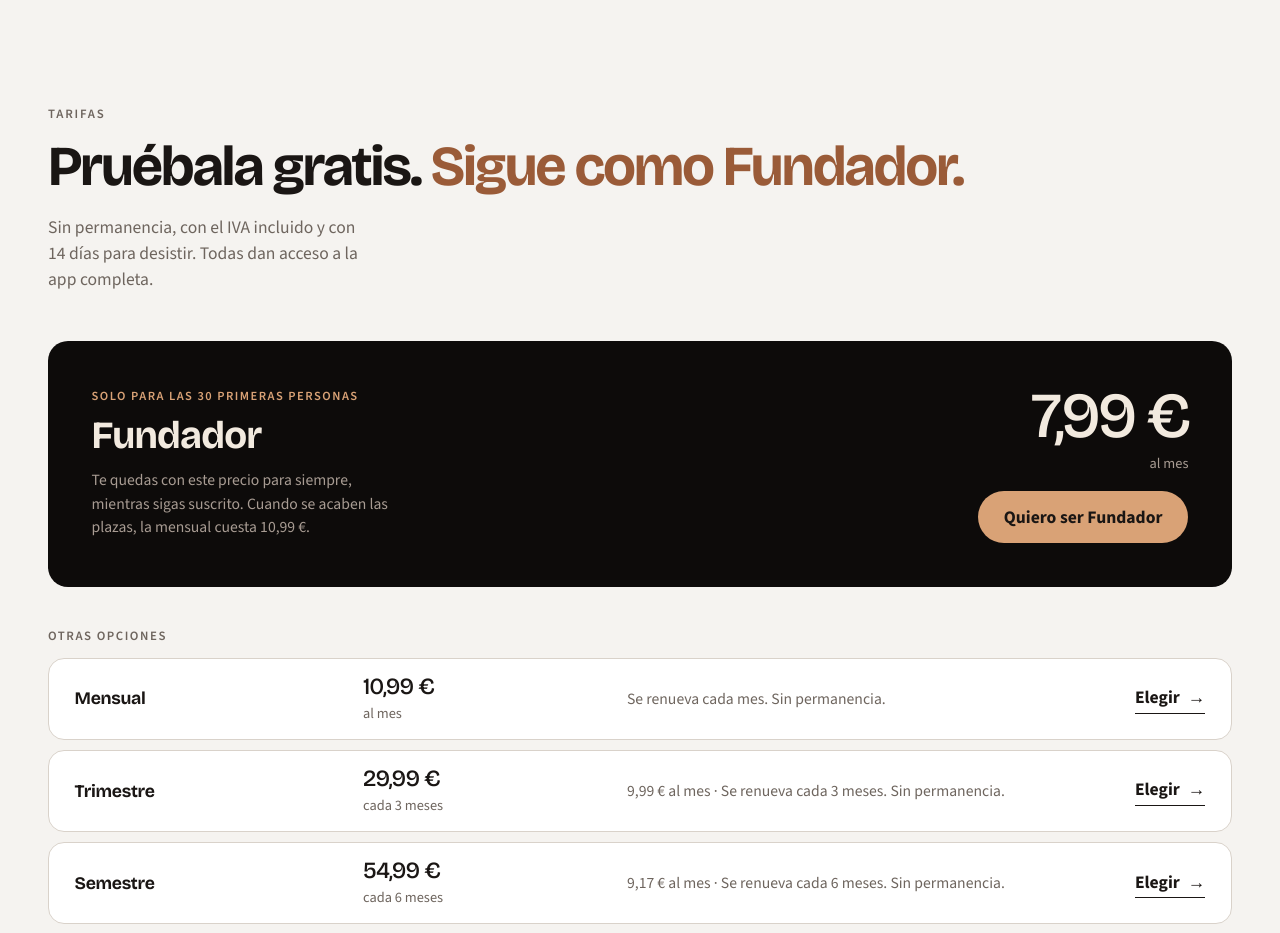
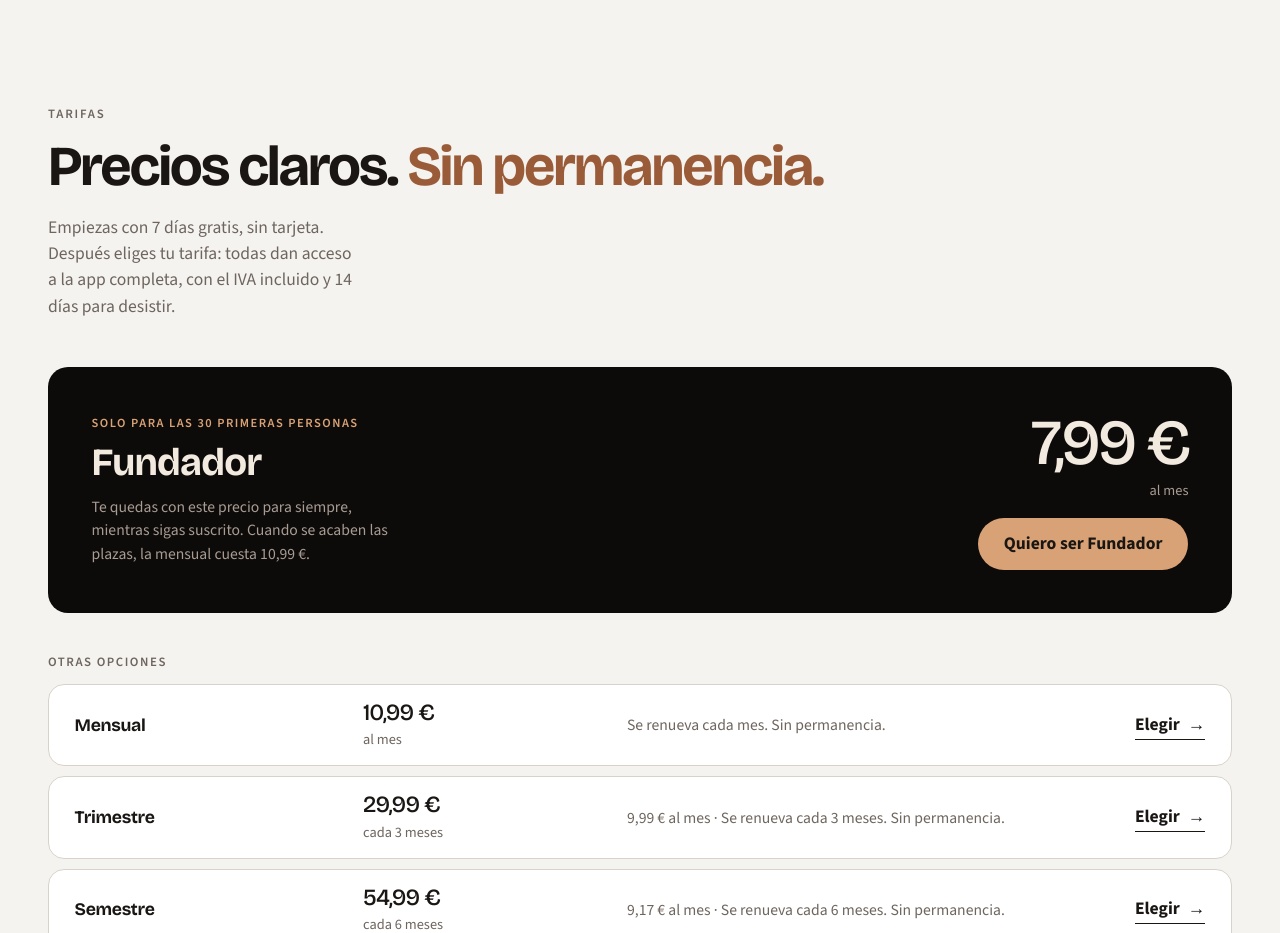
Before and after one commit to aleruizugr/ruvi-web, a plain HTML site: page dos-decimas/index.html in a window 1280 px wide. Shown: the part 5020-5953 px from the top of the page. Drawn offline with nearby package versions, Linux system fonts and the light colour scheme.

Commit message:
Dos Décimas (prueba): título de tarifas «Precios claros. Sin permanencia.»
Co-Authored-By: Claude Opus 5.5 <noreply@anthropic.com>

```diff
--- a/dos-decimas/index.html
+++ b/dos-decimas/index.html
@@ -482,7 +482,7 @@ img{display:block;max-width:100%;height:auto}a{color:inherit}
   <div class="v-opi-nav"><span class="v-opi-desliza">Desliza para ver más →</span><button type="button" aria-label="Opinión anterior" onclick="this.closest('.in').querySelector('.v-opis').scrollBy({left:-460,behavior:'smooth'})">←</button><button type="button" aria-label="Opinión siguiente" onclick="this.closest('.in').querySelector('.v-opis').scrollBy({left:460,behavior:'smooth'})">→</button></div>
 </div></section>
 <section class="v-planes" id="planes"><div class="in">
-  <div class="rev"><span class="eti">Tarifas</span><h2 class="v-tit">Pruébala gratis. <em>Sigue como Fundador.</em></h2><p class="v-sub">Sin permanencia, con el IVA incluido y con 14 días para desistir. Todas dan acceso a la app completa.</p></div>
+  <div class="rev"><span class="eti">Tarifas</span><h2 class="v-tit">Precios claros. <em>Sin permanencia.</em></h2><p class="v-sub">Empiezas con 7 días gratis, sin tarjeta. Después eliges tu tarifa: todas dan acceso a la app completa, con el IVA incluido y 14 días para desistir.</p></div>
   <div class="v-fund rev">
     <div><span class="v-f-eti">Solo para las 30 primeras personas</span><span class="v-t-nom">Fundador</span><p class="v-t-nota">Te quedas con este precio para siempre, mientras sigas suscrito. Cuando se acaben las plazas, la mensual cuesta 10,99 €.</p></div>
     <div class="v-f-der"><span class="v-t-precio">7,99 €<small>al mes</small></span><a class="v-f-ir" href="https://buy.stripe.com/3cIcN7bck9DibmO7Vx04801" rel="noopener">Quiero ser Fundador</a></div>
```
